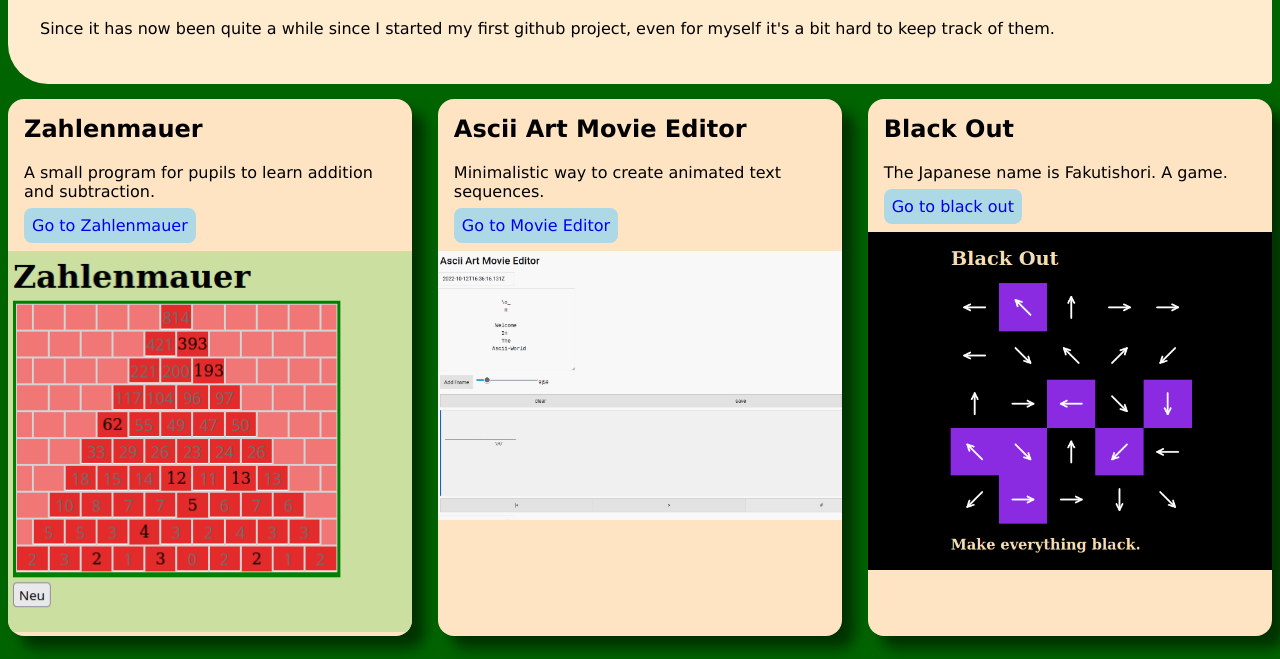
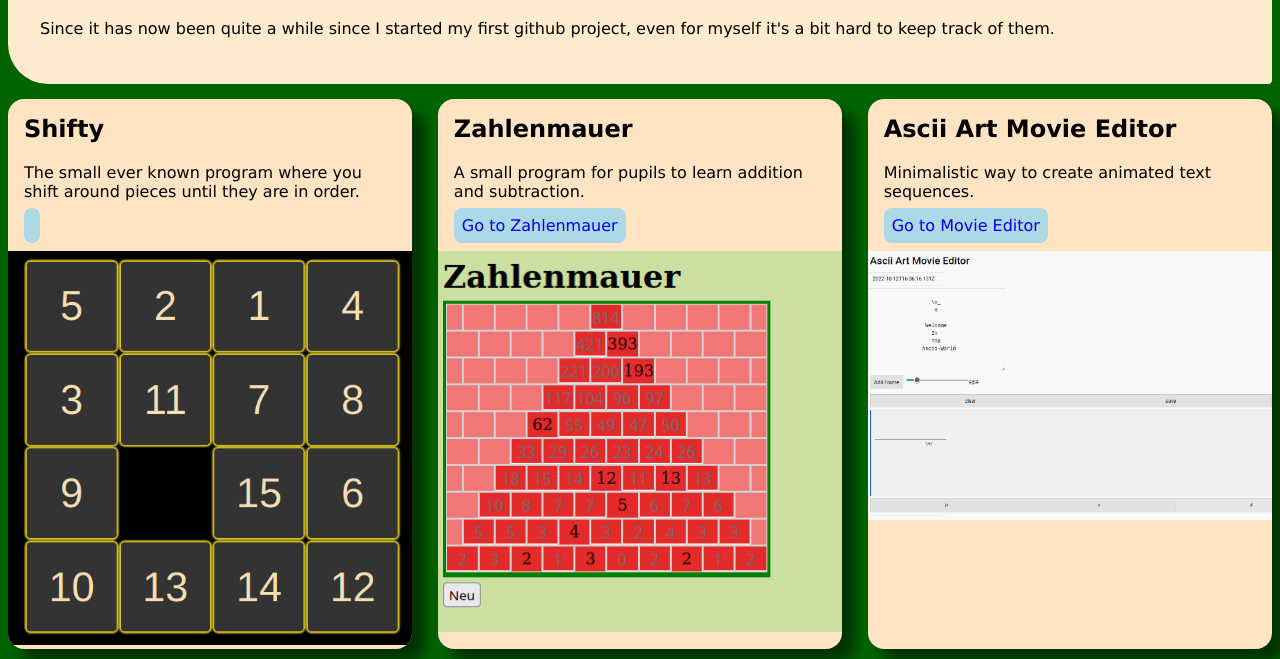
Before and after one commit to abulvenz/all-pages, a plain HTML site: page index.html in a window 1280 px wide. Shown: the part 102-761 px from the top of the page. Drawn offline with Linux system fonts and the light colour scheme.

Commit message:
feat: Shifty added.

```diff
--- a/index.html
+++ b/index.html
@@ -18,6 +18,14 @@
         <!--emmet template
          article.list>(div.container>h2+p+a.button)img
         -->
+        <article class="list">
+            <div class="container">
+                <h2>Shifty</h2>
+                <p>The small ever known program where you shift around pieces until they are in order.</p>
+                <a href="https://abulvenz.github.io/shifty" class="button"></a>
+            </div>
+            <img src="2024-09-30_22-58-59_crop.png" alt="Shifty view">
+        </article>
         <article class="list">
             <div class="container">
                 <h2>Zahlenmauer</h2>
```
Also changed, not shown: 2024-09-30_22-58-59_crop.png (added).
